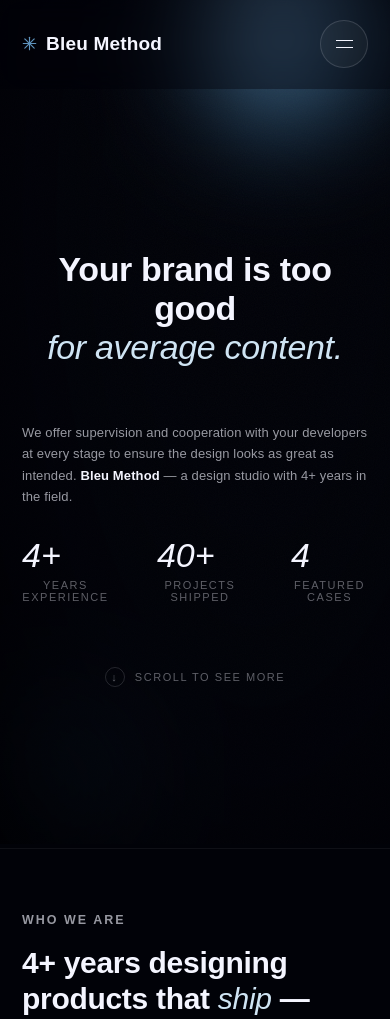
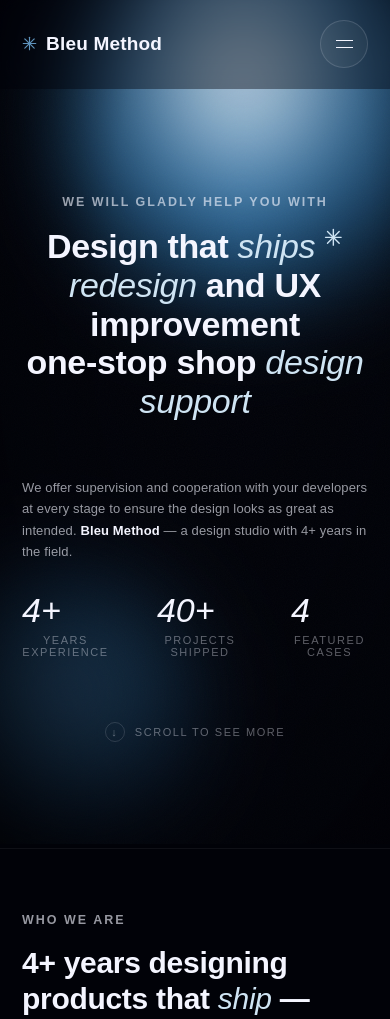
Before and after one commit to arsalandevx/bleumethod, a Flask app: page / in a window 390 px wide. Shown: the top 1019 px of the page. Run offline with Flask 3, Linux system fonts and the light colour scheme; some web fonts are replaced.

Commit message:
fixed UI for mobile

```diff
--- a/templates/index.html
+++ b/templates/index.html
@@ -427,6 +427,32 @@
     footer.pagefoot{ padding:20px 22px 26px; flex-direction:column; gap:6px; }
   }
   @media (max-width:560px){
+    /* Keep the atmospheric blue background visible on small screens. */
+    .blob-a{
+      width:110vw;
+      height:110vw;
+      top:-22vw;
+      right:-28vw;
+      filter:blur(42px);
+    }
+    .blob-b{
+      width:80vw;
+      height:80vw;
+      left:-28vw;
+      bottom:-10vw;
+      filter:blur(42px);
+      opacity:.65;
+    }
+    .bg::after{
+      background:radial-gradient(
+        ellipse at 62% 30%,
+        transparent 0%,
+        rgba(1,2,8,.16) 38%,
+        rgba(1,2,8,.42) 64%,
+        rgba(0,0,3,.72) 100%
+      );
+    }
+
     .cat-grid{ grid-template-columns:1fr; }
     .cat-card{ aspect-ratio:auto; min-height:180px; }
   }
@@ -474,9 +500,11 @@
     <section id="home" class="view">
       <div class="home-inner">
         <div class="reveal">
+          <div class="eyebrow">We will gladly help you with</div>
           <h1 class="hero">
-            Your brand is too good<br>
-            <em>for average content.</em>
+            Design that <em>ships</em> <span class="spark-mark"><svg class="icon-spark" viewBox="0 0 24 24" fill="none" xmlns="http://www.w3.org/2000/svg" aria-hidden="true"><g stroke="currentColor" stroke-width="1.8" stroke-linecap="round"><line x1="12" y1="2" x2="12" y2="22"/><line x1="2" y1="12" x2="22" y2="12"/><line x1="4.5" y1="4.5" x2="19.5" y2="19.5"/><line x1="19.5" y1="4.5" x2="4.5" y2="19.5"/></g></svg></span><br>
+            <em>redesign</em> and UX improvement<br>
+            one-stop shop <em>design support</em>
           </h1>
         </div>
 
```
